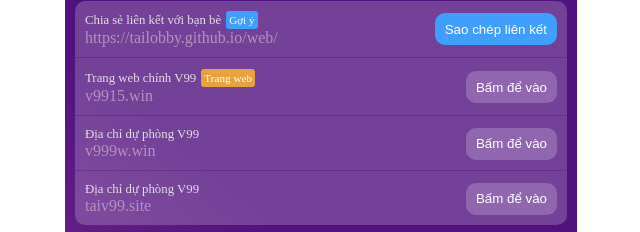
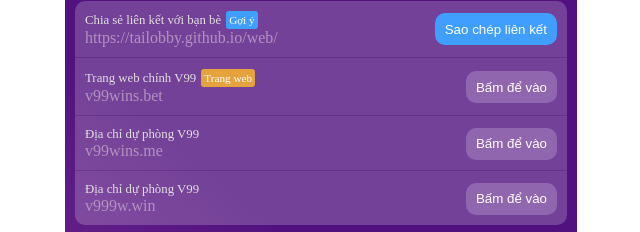
Before and after one commit to tailobby/web, a plain HTML site: page index.html in a window 1280 px wide. Shown: the part 136-368 px from the top of the page, 319-959 px from the left. Drawn offline with Linux system fonts and the light colour scheme.

Commit message:
edit index.html

```diff
--- a/index.html
+++ b/index.html
@@ -275,7 +275,7 @@
                 </div>
               </div>
               <div>
-                <span id="id_label_game_1" class="color_link">v9915.win</span>
+                <span id="id_label_game_1" class="color_link">v99wins.bet</span>
               </div>
             </div>
             <div>
@@ -296,7 +296,7 @@
                 </div> -->
               </div>
               <div>
-                <span id="id_label_game_2" class="color_link">v999w.win</span>
+                <span id="id_label_game_2" class="color_link">v99wins.me</span>
               </div>
             </div>
             <div>
@@ -317,7 +317,7 @@
                 </div> -->
               </div>
               <div>
-                <span id="id_label_game_3" class="color_link">taiv99.site</span>
+                <span id="id_label_game_3" class="color_link">v999w.win</span>
               </div>
             </div>
             <div>
```
